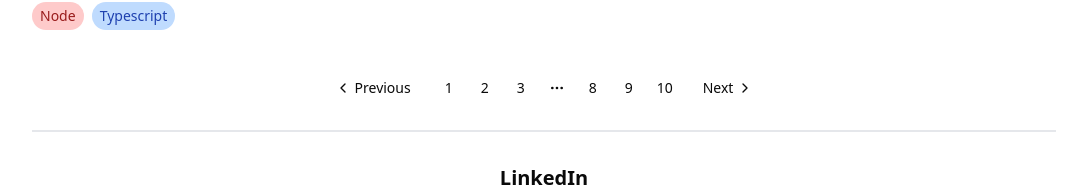
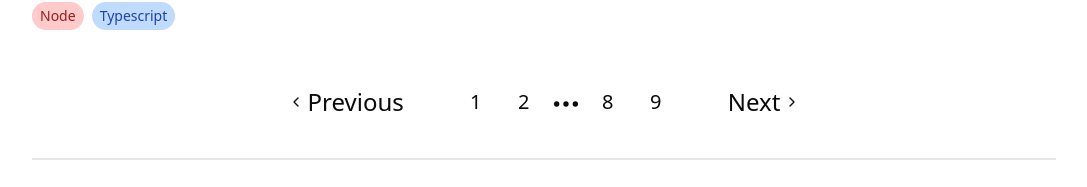
Before and after one commit to mjacoud/jacoud-blog, a Next.js app: page / in a window 1280 px wide. Shown: the part 2020-2207 px from the top of the page, without its empty margins (96-1183 px from the left). Built offline with nearby package versions, Linux system fonts and the light colour scheme.

Commit message:
Refactor(pagination.tsx): text button size incresed

```diff
--- a/src/app/Components/Pagination.tsx
+++ b/src/app/Components/Pagination.tsx
@@ -52,8 +52,9 @@ const PaginationLink = ({
       buttonVariants({
         variant: isActive ? "purple" : "ghost",
         size,
+
       }),
-      className
+      "text-xl px-6" ,className
     )}
     {...props}
   />
@@ -67,7 +68,7 @@ const PaginationPrevious = ({
   <PaginationLink
     aria-label="Go to previous page"
     size="default"
-    className={cn("gap-1 pl-2.5", className)}
+    className={cn("gap-1 pl-2.5 text-2xl p-8", className)}
     {...props}
   >
     <ChevronLeft className="h-4 w-4" />
@@ -83,7 +84,7 @@ const PaginationNext = ({
   <PaginationLink
     aria-label="Go to next page"
     size="default"
-    className={cn("gap-1 pr-2.5", className)}
+    className={cn("gap-1 pr-2.5 text-2xl p-8", className)}
     {...props}
   >
     <span>Next</span>
@@ -98,10 +99,10 @@ const PaginationEllipsis = ({
 }: React.ComponentProps<"span">) => (
   <span
     aria-hidden
-    className={cn("flex h-9 w-9 items-center justify-center", className)}
+    className={cn("flex h-9 w-9 items-end justify-center", className)}
     {...props}
   >
-    <MoreHorizontal className="h-4 w-4" />
+    <MoreHorizontal className="h-8 w-8" />
     <span className="sr-only">More pages</span>
   </span>
 )
@@ -114,15 +115,12 @@ const PaginationMenu = () => {
       <PaginationItem>
         <PaginationPrevious href="#" />
       </PaginationItem>
-      <div className="flex">
+      <div className="flex p-3">
         <PaginationItem>
           <PaginationLink href="#">1</PaginationLink>
         </PaginationItem>
         <PaginationItem>
           <PaginationLink href="#">2</PaginationLink>
-        </PaginationItem>
-        <PaginationItem>
-          <PaginationLink href="#">3</PaginationLink>
         </PaginationItem>
         <PaginationItem>
           <PaginationEllipsis />
@@ -132,9 +130,6 @@ const PaginationMenu = () => {
         </PaginationItem>
         <PaginationItem>
           <PaginationLink href="#">9</PaginationLink>
-        </PaginationItem>
-        <PaginationItem>
-          <PaginationLink href="#">10</PaginationLink>
         </PaginationItem>
       </div>
     <PaginationItem>
```
